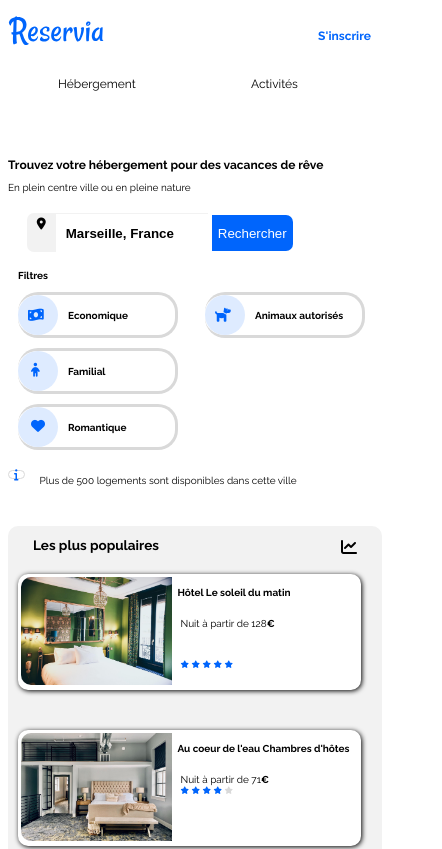
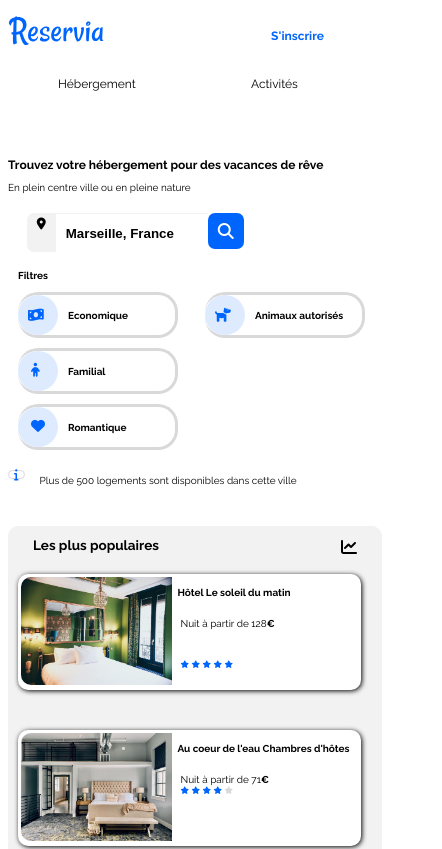
Before and after one commit to skitamo/AmauryLeMeur_2_11122020, a plain HTML site: page index.html in a window 390 px wide. Shown: the top 849 px of the page, 442 px wide, since content can reach past the window. Drawn offline with Linux system fonts and the light colour scheme.

Commit message:
Correction formulaire mobile

```diff
--- a/index.html
+++ b/index.html
@@ -58,6 +58,10 @@
 							<input type="text" name="ville" id="ville" value="Marseille, France" />
 							<input type="submit" name="envoyer" id="envoyer" value="Rechercher" />
 						</form>
+
+						<div id="submit_mobile">
+							<i class="fas fa-search"></i>
+						</div>
 					</div>
 
 				</div>
--- a/style.css
+++ b/style.css
@@ -99,6 +99,11 @@ span /* Ici la balise span a été utilisé pour pouvoir personnalisé "S'inscri
 	height: 36px;
 }
 
+#submit_mobile
+{
+	display: none;
+}
+
 #content_filtre
 {
 	display: flex;
@@ -175,7 +180,7 @@ span /* Ici la balise span a été utilisé pour pouvoir personnalisé "S'inscri
 	margin-left: 20px;
 }
 
-/* Section Hébergement et Les plus polaires */
+/* Section Hébergement et Les plus populaires */
 #second
 {
 	margin-top: 50px;
--- a/style_mobile.css
+++ b/style_mobile.css
@@ -10,7 +10,7 @@
 	{
 		position: absolute;
 		top: 25px;
-		left: 247px;
+		left: 200px;
 	}
 
 	#inscrire p
@@ -76,13 +76,29 @@
 		margin: auto;
 	}
 
+	#formulaire
+	{
+		display: flex;
+	}
+
 	#envoyer
 	{
+		display: none;
+	}
+
+	#submit_mobile
+	{
+		display: block;
 		background-color: #0065fc;
+		border-radius: 7px;
+		height: 36px;
+		width: 36px;
+	}
+
+	.fa-search
+	{
 		color: #ffffff;
-		border-style: none;
-		border-radius : 0px 7px 7px 0px;
-		height: 36px;
+		padding : 10px 0px 0px 10px;
 	}
 
 	#filtres
@@ -122,12 +138,12 @@
 	}
 
 	.circle /* Cercle autour des icônes de filtre */
-{
+	{
 	width: 40px;
 	height: 40px;
 	border-radius: 20px;
 	background-color: #deebff;
-}
+	}
 
 	.positioning1
 	{
```
